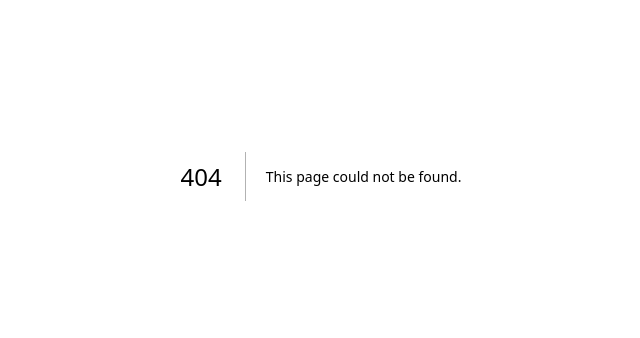
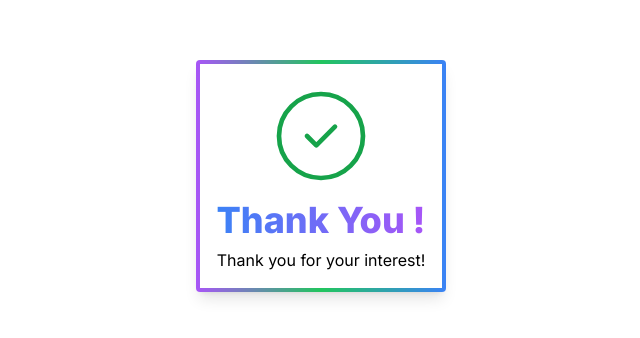
Before and after one commit to abdul0398/Dashboard, a Next.js app: page /thank-you in a window 1280 px wide. Before the commit this address had no page. Shown: the part 224-562 px from the top of the page, without its empty margins (319-959 px from the left). Built offline with nearby package versions, Linux system fonts and the light colour scheme.

Commit message:
feat: added thankyou page

```diff
--- a/src/app/dashboard/listings/page.tsx
+++ b/src/app/dashboard/listings/page.tsx
@@ -1,5 +1,5 @@
 export default function NewListing() {
     return (
-        <iframe src="https://abdul0398.github.io/newListing/" className="w-full h-full"></iframe>
+        <iframe src="https://abdul0398.github.io/newListing?listings_form=true" className="w-full h-full"></iframe>
     )
 }
--- /dev/null
+++ b/src/app/thank-you/page.tsx
@@ -0,0 +1,33 @@
+export  default function ThankYou() {
+  return (
+    <div>
+      <div className="flex items-center justify-center h-screen">
+        <div className="p-1 rounded shadow-lg bg-gradient-to-r from-purple-500 via-green-500 to-blue-500">
+          <div className="flex flex-col items-center p-4 space-y-2 bg-white">
+            <svg
+              xmlns="http://www.w3.org/2000/svg"
+              className="text-green-600 w-28 h-28"
+              fill="none"
+              viewBox="0 0 24 24"
+              stroke="currentColor"
+              stroke-width="1"
+            >
+              <path
+                stroke-linecap="round"
+                stroke-linejoin="round"
+                d="M9 12l2 2 4-4m6 2a9 9 0 11-18 0 9 9 0 0118 0z"
+              />
+            </svg>
+            <h1 className="text-4xl font-extrabold text-transparent bg-clip-text bg-gradient-to-r from-blue-500 to-purple-500">
+              Thank You !
+            </h1>
+            <p>
+              Thank you for your interest!
+            </p>
+
+          </div>
+        </div>
+      </div>
+    </div>
+  );
+}
```
